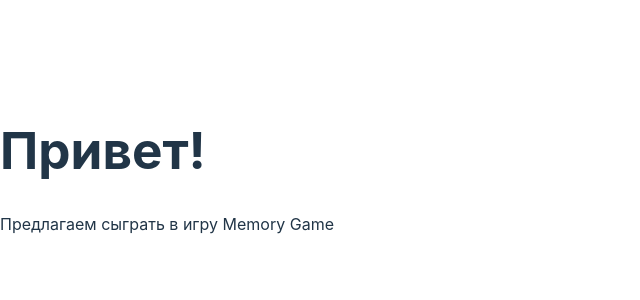
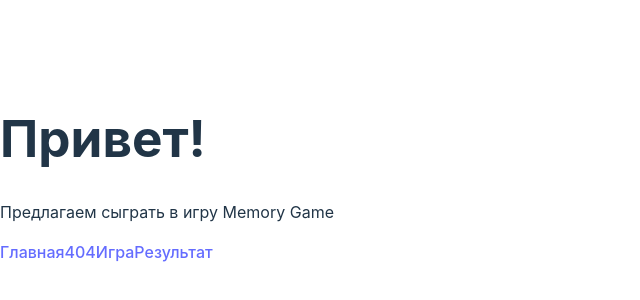
Before and after one commit to delioncourts/charity-project, a React (Vite) app: page / in a window 1280 px wide. Shown: the part 230-530 px from the top of the page, without its empty margins (0-640 px from the left). Built offline with nearby package versions, Linux system fonts and the light colour scheme.

Commit message:
feat: paths on main

```diff
--- a/src/pages/main-page/main-page.jsx
+++ b/src/pages/main-page/main-page.jsx
@@ -1,3 +1,5 @@
+import { Link } from 'react-router-dom';
+
 import styles from './main-page.module.css';
 
 const MainPage = () => {
@@ -5,6 +7,11 @@ const MainPage = () => {
         <main className={styles.main}>
             <h1 className={styles.title}>Привет!</h1>
             <p className={styles.subtitle}>Предлагаем сыграть в игру Memory Game</p>
+
+            <Link to='/'>Главная</Link>
+            <Link to='*'>404</Link>
+            <Link to='game'>Игра</Link>
+            <Link to='result'>Результат</Link>
         </main>
     )
 }
```
